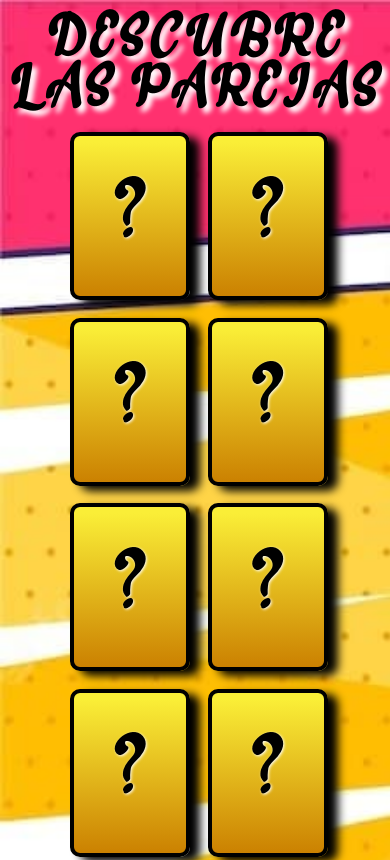
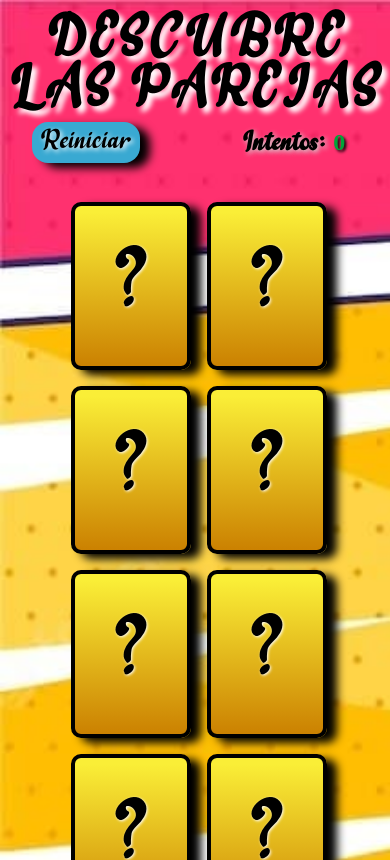
Before and after one commit to efe13dev/descubre-parejas, a plain HTML site: page index.html in a window 390 px wide. Shown: the top 860 px of the page. Drawn offline with Linux system fonts and the light colour scheme.

Commit message:
app finalizada

```diff
--- a/css/style.css
+++ b/css/style.css
@@ -14,23 +14,63 @@ body {
   min-height: 100vh;
 }
 header {
-  justify-content: center;
+  display: flex;
+  flex-direction: column;
 }
 header h1 {
   font-family: 'Amsterdam';
   text-shadow: 5px 5px 5px #fff;
   padding: 2rem;
+  padding-bottom: 1rem;
   font-size: 5rem;
   text-align: center;
 }
+header div {
+  display: flex;
+  flex-direction: row;
+  justify-content: space-between;
+  align-items: center;
+}
+header div button {
+  cursor: pointer;
+  margin-left: 2rem;
+  border: none;
+  border-radius: 1rem;
+  font-family: 'Amsterdam';
+  font-size: 2rem;
+  text-shadow: 2px 2px 5px #fff;
+  background-color: #39a9d2;
+  padding: 0.5rem;
+  box-shadow: 10px 5px 10px black;
+}
+header div button:active {
+  transform: scale(0.95);
+  box-shadow: 5px 2.5px 5px black;
+}
+
+header p {
+  display: flex;
+  align-items: flex-end;
+  font-weight: bold;
+  font-size: xx-large;
+  text-shadow: 2px 2px 5px #d4d4d4;
+  align-self: flex-end;
+  margin-right: 12rem;
+  padding: 0.8rem;
+}
+header p span {
+  color: rgb(0, 164, 57);
+  text-shadow: 2px 2px 3px black;
+  margin-left: 0.5rem;
+}
+
 main {
-  min-height: 80vh;
+  min-height: 75vh;
   display: flex;
   flex-wrap: wrap;
-  gap: 1.6rem;
+  gap: 1.5rem;
   justify-content: center;
   align-items: center;
-  padding: 1rem;
 }
 section {
   border-radius: 10px;
@@ -89,7 +129,6 @@ section {
 
 .card:hover {
   cursor: pointer;
-  /*box-shadow: 0px 0px 30px 0px rgb(30, 30, 30, 1);*/
 }
 
 .cardsOk {
@@ -101,8 +140,6 @@ section {
   cursor: no-drop;
 }
 @keyframes escalar {
-  0% {
-  }
   50% {
     transform: scale(1.25);
   }
@@ -111,20 +148,42 @@ section {
   }
 }
 
-/* Aplica la animación a un elemento cuando se le añade la clase 'escala' */
 .card.par {
   animation: escalar 0.5s ease-in-out;
 }
 
-@media screen and (max-width: 600px) {
+@media screen and (max-width: 800px) {
+  header {
+    flex-direction: column;
+  }
   header h1 {
     padding: 0;
     padding-top: 1rem;
     font-size: 3rem;
   }
+  header div button {
+    margin-left: 2rem;
+
+    font-size: x-large;
+  }
+  header p {
+    display: flex;
+    margin: 0;
+    font-weight: bold;
+    font-size: x-large;
+    margin-right: 2rem;
+  }
+
   section {
     height: 10rem;
     width: 7rem;
     font-size: 5rem;
   }
+  main {
+    padding: 0.5rem;
+    margin: 1.5rem;
+    gap: 1.5rem;
+    padding: 0.5rem;
+    margin-bottom: 0.5rem;
+  }
 }
--- a/index.html
+++ b/index.html
@@ -17,7 +17,7 @@
     <title>Parejas de emojis</title>
   </head>
   <body>
-    <header>
+    <header id="header">
       <h1>DESCUBRE LAS PAREJAS</h1>
     </header>
     <main id="tablero">
--- a/js/main.js
+++ b/js/main.js
@@ -1,6 +1,15 @@
 'use strict';
 
 let tablero = document.querySelector('#tablero');
+const header = document.querySelector('#header');
+const divHeader = document.createElement('div');
+const intentos = document.createElement('p');
+const resetButton = document.createElement('button');
+resetButton.textContent = 'Reiniciar';
+header.appendChild(divHeader);
+divHeader.appendChild(resetButton);
+divHeader.appendChild(intentos);
+
 const emojis = [
   '😵',
   '🥵',
@@ -19,11 +28,11 @@ const emojis = [
   '🤠',
   '🎃'
 ];
+
 //En la variable shuffleEmojis guardamos el array pero desordenado cada vez que recargamos la pagina.
 const shuffleEmojis = emojis.sort(function () {
   return Math.random() - 0.5;
 });
-console.log(shuffleEmojis);
 
 function generarCard() {
   const card = [];
@@ -44,6 +53,7 @@ function generarCard() {
 }
 
 generarCard();
+
 let cards = document.querySelectorAll('.card');
 let contador = 0;
 const reveal = (e) => {
@@ -54,6 +64,15 @@ const reveal = (e) => {
 
   if (flippeds.length === 2) {
     contador++;
+
+    spanContador.textContent = contador;
+    if (contador > 10) {
+      spanContador.style.color = 'orange';
+    }
+    if (contador > 20) {
+      spanContador.style.color = 'red';
+    }
+
     if (
       flippeds[0].childNodes[1].childNodes[3].textContent ===
       flippeds[1].childNodes[1].childNodes[3].textContent
@@ -78,6 +97,9 @@ const reveal = (e) => {
             for (const classPar of par) {
               classPar.classList.remove('par');
             }
+            contador = 0;
+            spanContador.textContent = contador;
+            spanContador.style.color = 'rgb(0, 164, 57)';
           }
         }
       }, 1000);
@@ -94,3 +116,18 @@ const reveal = (e) => {
 for (const card of cards) {
   card.addEventListener('click', reveal);
 }
+resetButton.addEventListener('click', () => {
+  for (const card of cards) {
+    card.classList.remove('flipped');
+    card.classList.remove('par');
+  }
+
+  contador = 0;
+  spanContador.textContent = contador;
+  spanContador.style.color = 'rgb(0, 164, 57)';
+});
+intentos.textContent = `Intentos: `;
+const spanContador = document.createElement('span');
+spanContador.id = 'span-contador';
+spanContador.textContent = contador;
+intentos.appendChild(spanContador);
```
Also changed, not shown: images/imagen-proyecto.jpg (added), 1 other file.
